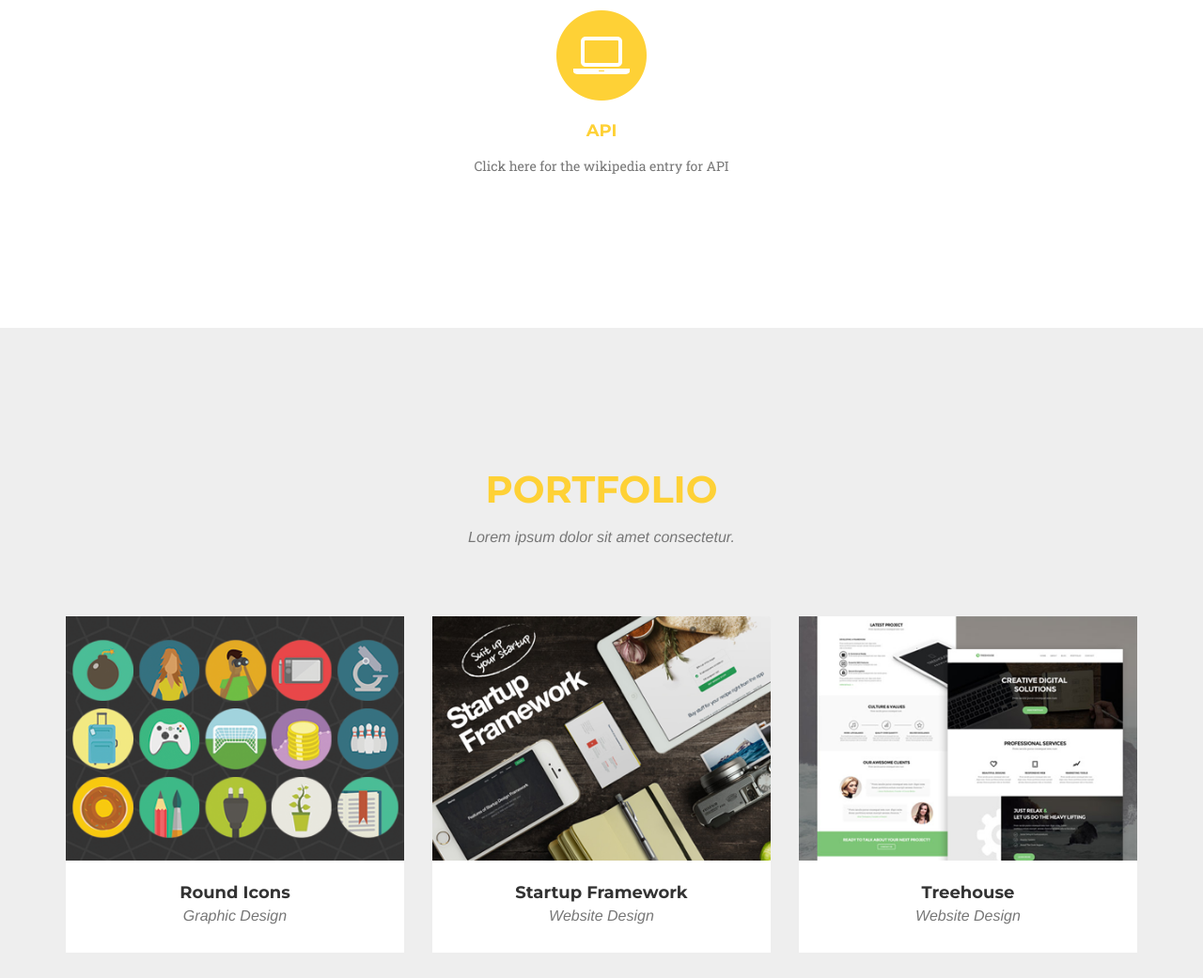
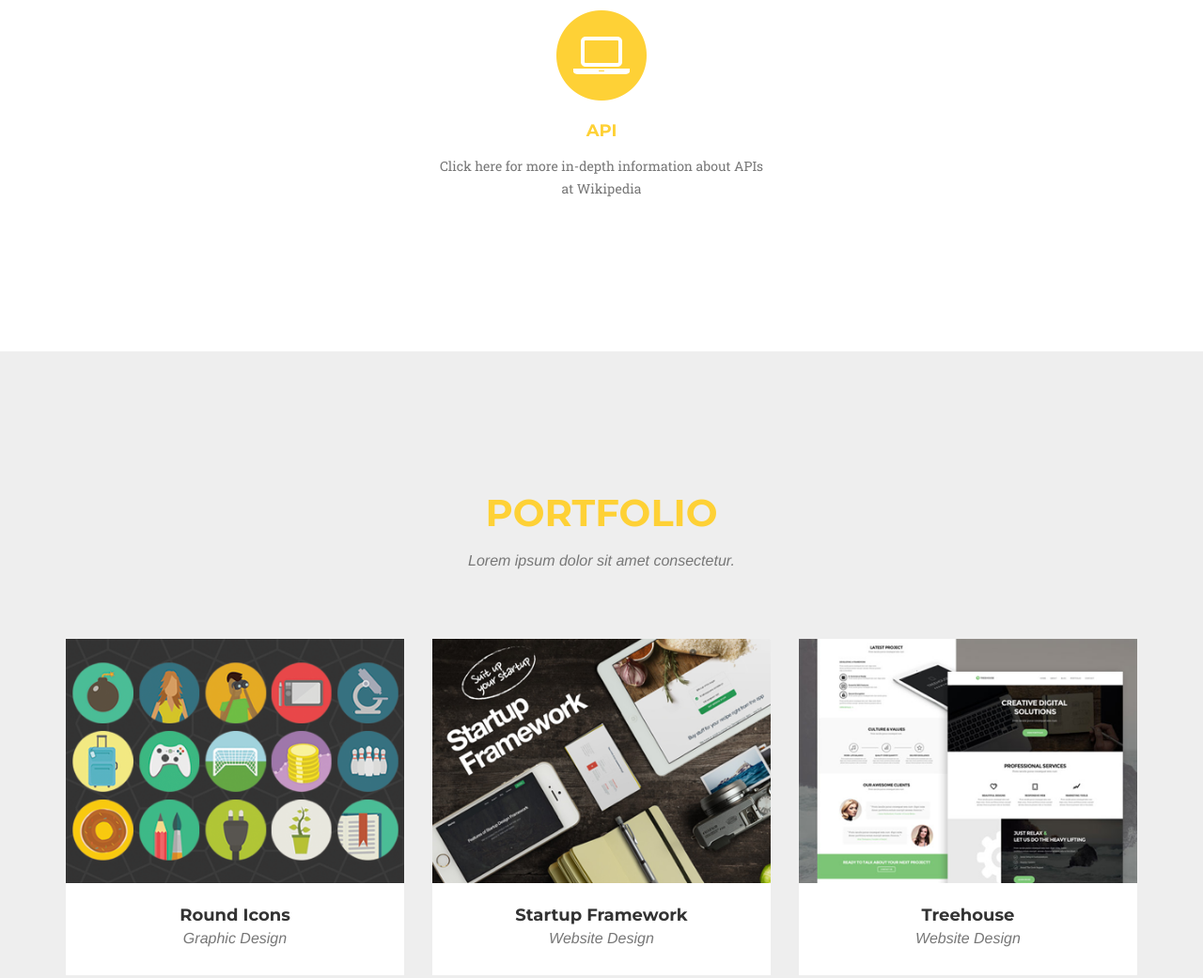
Before and after one commit to estherfatehi/apihowtoguide, a website: page index.html in a window 1280 px wide. Shown: the part 979-2020 px from the top of the page at 94% size. Drawn offline with nearby package versions, Linux system fonts and the light colour scheme; a web font is replaced by a local one.

Commit message:
commented out contact info

```diff
--- a/index.html
+++ b/index.html
@@ -111,7 +111,7 @@
                         <i class="fa fa-laptop fa-stack-1x fa-inverse"></i>
                     </span>
                     <h4 class="service-heading">API</h4>
-                    <p class="text-muted">Click here for the wikipedia entry for API</p>
+                    <p class="text-muted">Click here for more in-depth information about APIs at Wikipedia</p>
                 </div>
                 <!--<div class="col-md-4">
                     <span class="fa-stack fa-4x">
@@ -396,7 +396,7 @@
         </div>
     </aside>
 
-    <!-- Contact Section -->
+    <!-- Contact Section
     <section id="contact">
         <div class="container">
             <div class="row">
@@ -467,7 +467,7 @@
                 </div>
             </div>
         </div>
-    </footer>
+    </footer>-->
 
     <!-- Portfolio Modals -->
     <!-- Use the modals below to showcase details about your portfolio projects! -->
```
